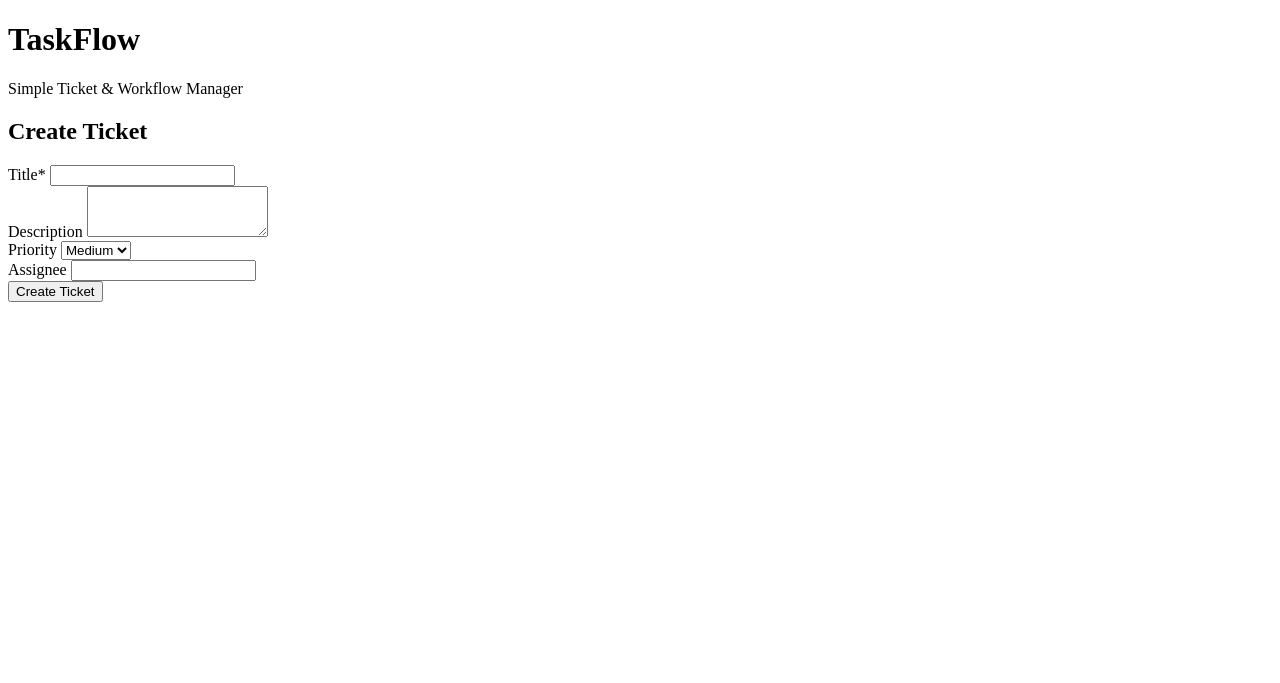
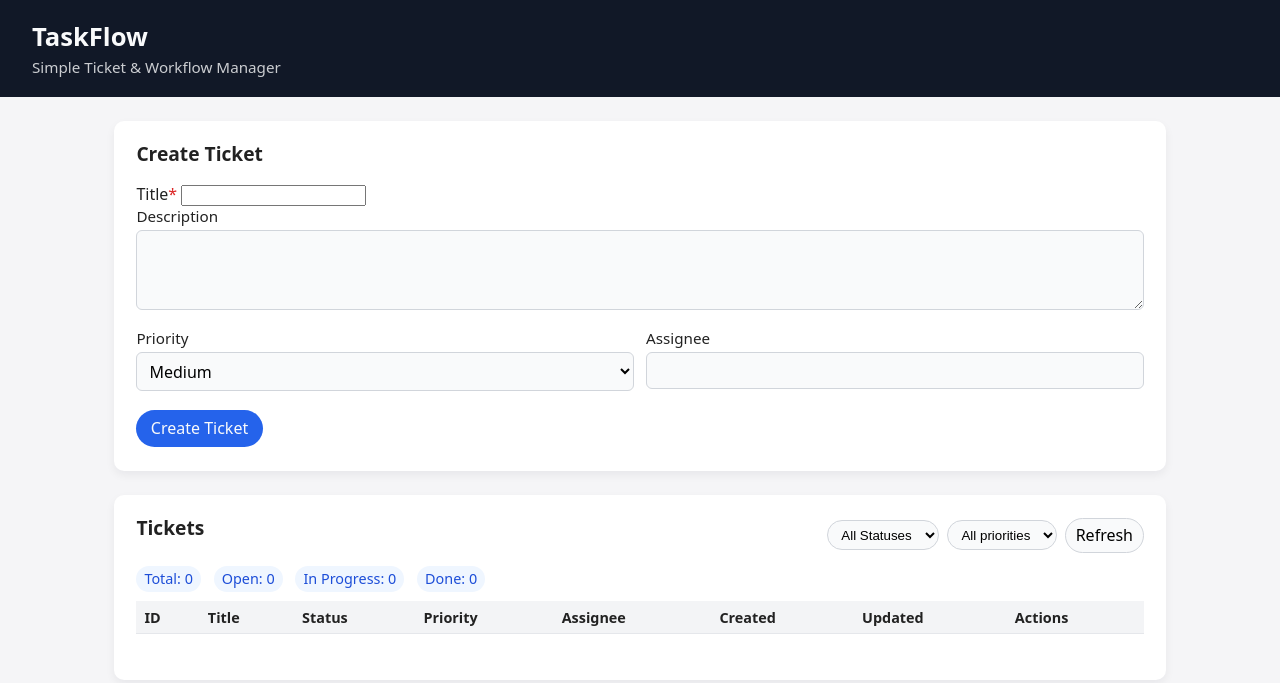
Before and after one commit to denn0821/TaskFlow, a plain HTML site: page frontend/index.html in a window 1280 px wide. Drawn offline with Linux system fonts and the light colour scheme.

Commit message:
adding css

```diff
--- a/frontend/index.html
+++ b/frontend/index.html
@@ -51,8 +51,60 @@
         </section>
 
         <!--ticket list-->
+        <section id="ticket-list">
+            <div class="section-header">
+                <h2>Tickets</h2>
+
+                <div id="filters">
+                    <select id="status-filter">
+                        <option value="">All Statuses</option>
+                        <option>Open</option>
+                        <option>In Progress</option>
+                        <option>Blocked</option>
+                        <option>Done</option>
+                    </select>
+
+                    <select id="priority-filter">
+                        <option value="">All priorities</option>
+                        <option>Low</option>
+                        <option>Medium</option>
+                        <option>High</option>
+                    </select>
+
+                    <button id="refresh-btn" type="button">Refresh</button>
+                </div>
+            </div>
+
+            <div id="summary">
+                <span id="count-total">Total: 0</span>
+                <span id="count-open">Open: 0</span>
+                <span id="count-inprogress">In Progress: 0</span>
+                <span id="count-done">Done: 0</span>
+            </div>
+
+            <table>
+                <thread>
+                    <tr>
+                        <th>ID</th>
+                        <th>Title</th>
+                        <th>Status</th>
+                        <th>Priority</th>
+                        <th>Assignee</th>
+                        <th>Created</th>
+                        <th>Updated</th>
+                        <th>Actions</th>
+                    </tr>
+                </thread>
+
+                <tbody id="tickets-body">
+                    <!-- rows injected by JS -->
+                </tbody>
+            </table>
+
+            <div id="table-message" class="message"></div>
+        </section>
     </main>
 
+    <script src="app.js"></script>
 </body>
-
 </html>
--- a/frontend/styles.css
+++ b/frontend/styles.css
@@ -0,0 +1,249 @@
+* {
+    box-sizing: border-box;
+}
+
+body {
+  font-family: system-ui, -apple-system, BlinkMacSystemFont, "Segoe UI", sans-serif;
+  margin: 0;
+  padding: 0;
+  background: #f5f5f7;
+  color: #222;
+}
+
+header {
+  padding: 1.2rem 2rem;
+  background: #111827;
+  color: #f9fafb;
+}
+
+header h1 {
+  margin: 0;
+  font-size: 1.6rem;
+}
+
+header p {
+  margin: 0.2rem 0 0;
+  font-size: 0.95rem;
+  opacity: 0.8;
+}
+
+main {
+  max-width: 1100px;
+  margin: 1.5rem auto 2rem;
+  padding: 0 1.5rem;
+}
+
+section {
+  background: #ffffff;
+  border-radius: 10px;
+  padding: 1.2rem 1.4rem 1.5rem;
+  box-shadow: 0 4px 10px rgba(15, 23, 42, 0.06);
+  margin-bottom: 1.5rem;
+}
+
+h2 {
+  margin-top: 0;
+  font-size: 1.2rem;
+}
+
+/* Form */
+
+.field {
+  margin-bottom: 0.8rem;
+}
+
+.field label {
+  display: block;
+  font-size: 0.95rem;
+  margin-bottom: 0.25rem;
+}
+
+.field input,
+.field textarea,
+.field select {
+  width: 100%;
+  padding: 0.4rem 0.5rem;
+  border-radius: 6px;
+  border: 1px solid #d1d5db;
+  font: inherit;
+  background: #f9fafb;
+}
+
+.field input:focus,
+.field textarea:focus,
+.field select:focus {
+  outline: none;
+  border-color: #2563eb;
+  box-shadow: 0 0 0 1px rgba(37, 99, 235, 0.25);
+}
+
+.two-columns {
+  display: flex;
+  gap: 0.75rem;
+}
+
+.two-columns > div {
+  flex: 1;
+}
+
+.primary-btn {
+  padding: 0.45rem 0.9rem;
+  border-radius: 999px;
+  border: none;
+  background: #2563eb;
+  color: #f9fafb;
+  font-weight: 500;
+  cursor: pointer;
+  margin-top: 0.4rem;
+}
+
+.primary-btn:hover {
+  background: #1d4ed8;
+}
+
+button {
+  font: inherit;
+}
+
+.required {
+  color: #dc2626;
+}
+
+/* Filters & summary */
+
+.section-header {
+  display: flex;
+  justify-content: space-between;
+  align-items: center;
+  gap: 0.75rem;
+}
+
+#filters {
+  display: flex;
+  gap: 0.5rem;
+  align-items: center;
+}
+
+#filters select,
+#filters button {
+  padding: 0.35rem 0.6rem;
+  border-radius: 999px;
+  border: 1px solid #d1d5db;
+  background: #f9fafb;
+}
+
+#filters button {
+  cursor: pointer;
+}
+
+#filters button:hover {
+  background: #e5e7eb;
+}
+
+#summary {
+  margin: 0.6rem 0;
+  font-size: 0.9rem;
+  display: flex;
+  flex-wrap: wrap;
+  gap: 0.8rem;
+}
+
+#summary span {
+  background: #eff6ff;
+  color: #1d4ed8;
+  padding: 0.2rem 0.5rem;
+  border-radius: 999px;
+}
+
+/* Table */
+
+table {
+  width: 100%;
+  border-collapse: collapse;
+  margin-top: 0.5rem;
+  font-size: 0.9rem;
+}
+
+th,
+td {
+  border-bottom: 1px solid #e5e7eb;
+  padding: 0.4rem 0.5rem;
+  text-align: left;
+  vertical-align: middle;
+}
+
+th {
+  background: #f3f4f6;
+  font-weight: 600;
+}
+
+tr:nth-child(even) td {
+  background: #f9fafb;
+}
+
+.status-select {
+  padding: 0.2rem 0.4rem;
+  border-radius: 999px;
+  border: 1px solid #d1d5db;
+  font-size: 0.85rem;
+}
+
+/* Action buttons */
+
+.save-btn {
+  padding: 0.25rem 0.6rem;
+  border-radius: 999px;
+  border: 1px solid #10b981;
+  background: #ecfdf5;
+  color: #047857;
+  font-size: 0.8rem;
+  cursor: pointer;
+}
+
+.save-btn:hover {
+  background: #d1fae5;
+}
+
+.message {
+  display: inline-block;
+  margin-left: 0.5rem;
+  font-size: 0.85rem;
+  color: #6b7280;
+}
+
+.message.error {
+  color: #dc2626;
+}
+
+.message.success {
+  color: #16a34a;
+}
+
+/* Responsive */
+
+@media (max-width: 768px) {
+  main {
+    padding: 0 0.5rem;
+  }
+
+  section {
+    padding: 0.9rem 0.9rem 1.1rem;
+  }
+
+  .section-header {
+    flex-direction: column;
+    align-items: flex-start;
+    }
+
+
+    table {
+        font-size: 0.8rem;
+    }
+
+    th:nth-child(6),
+    th:nth-child(7),
+    td:nth-child(6),
+    td:nth-child(7) {
+        display: none; /* hide created/updated on small screens */
+    }
+}
```
